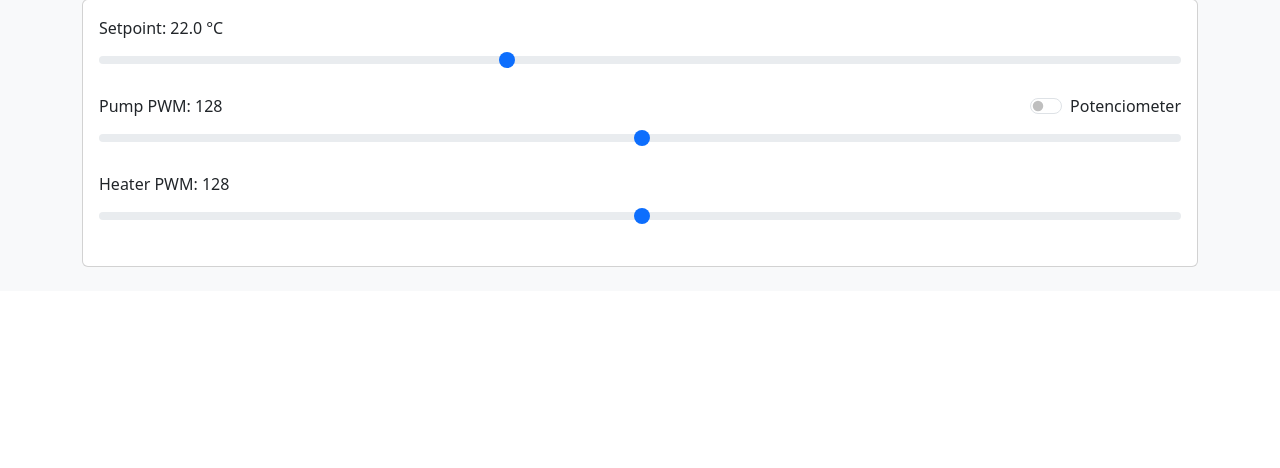
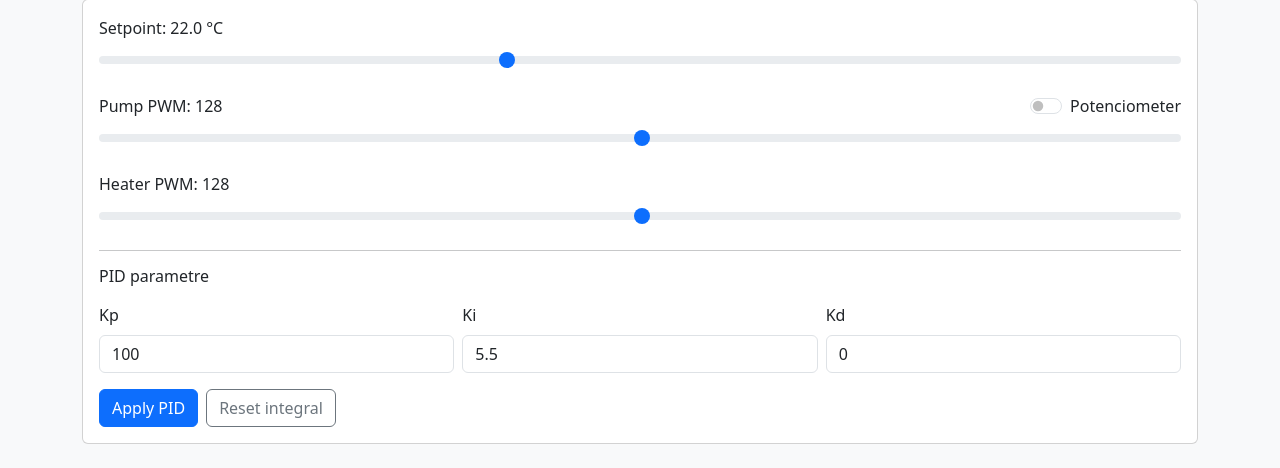
Before and after one commit to TomasOndrisak/stu-project, a Flask app: page / in a window 1280 px wide. Shown: the part 573-1041 px from the top of the page. Before the commit the page ends 840 px from the top, so only its background shows below. Run offline with Flask 3, Linux system fonts and the light colour scheme; data that the repository does not hold is empty.

Commit message:
Added PID controls

```diff
--- a/frontend/static/js/dashboard.js
+++ b/frontend/static/js/dashboard.js
@@ -144,6 +144,27 @@ ctrlPumpPot.addEventListener("change", async () => {
     }
 });
 
+
+// PID controls
+const ctrlKp = document.getElementById("ctrl-kp");
+const ctrlKi = document.getElementById("ctrl-ki");
+const ctrlKd = document.getElementById("ctrl-kd");
+
+document.getElementById("ctrl-pid-apply").addEventListener("click", async () => {
+    const Kp = parseFloat(ctrlKp.value);
+    const Ki = parseFloat(ctrlKi.value);
+    const Kd = parseFloat(ctrlKd.value);
+
+    // Sends each parameter separately
+    await sendCommand({ Kp });
+    await sendCommand({ Ki });
+    await sendCommand({ Kd });
+});
+
+document.getElementById("ctrl-pid-reset").addEventListener("click", async () => {
+    await sendCommand({ reset: 1 });
+});
+
 // Command API handler
 async function sendCommand(payload) {
     try {
--- a/frontend/templates/dashboard.html
+++ b/frontend/templates/dashboard.html
@@ -128,6 +128,27 @@
                     <input type="range" class="form-range" id="ctrl-heater" min="0" max="255" step="1" value="128">
                 </div>
 
+                <hr>
+                <h6 class="mb-3">PID parametre</h6>
+                <div class="row g-2 mb-3">
+                    <div class="col">
+                        <label for="ctrl-kp" class="form-label">Kp</label>
+                        <input type="number" class="form-control" id="ctrl-kp" value="100" step="0.1">
+                    </div>
+                    <div class="col">
+                        <label for="ctrl-ki" class="form-label">Ki</label>
+                        <input type="number" class="form-control" id="ctrl-ki" value="5.5" step="0.1">
+                    </div>
+                    <div class="col">
+                        <label for="ctrl-kd" class="form-label">Kd</label>
+                        <input type="number" class="form-control" id="ctrl-kd" value="0" step="0.1">
+                    </div>
+                </div>
+
+                <div class="d-flex gap-2">
+                    <button class="btn btn-primary" id="ctrl-pid-apply">Apply PID</button>
+                    <button class="btn btn-outline-secondary" id="ctrl-pid-reset">Reset integral</button>
+                </div>
             </div>
         </div>
     </main>
```
